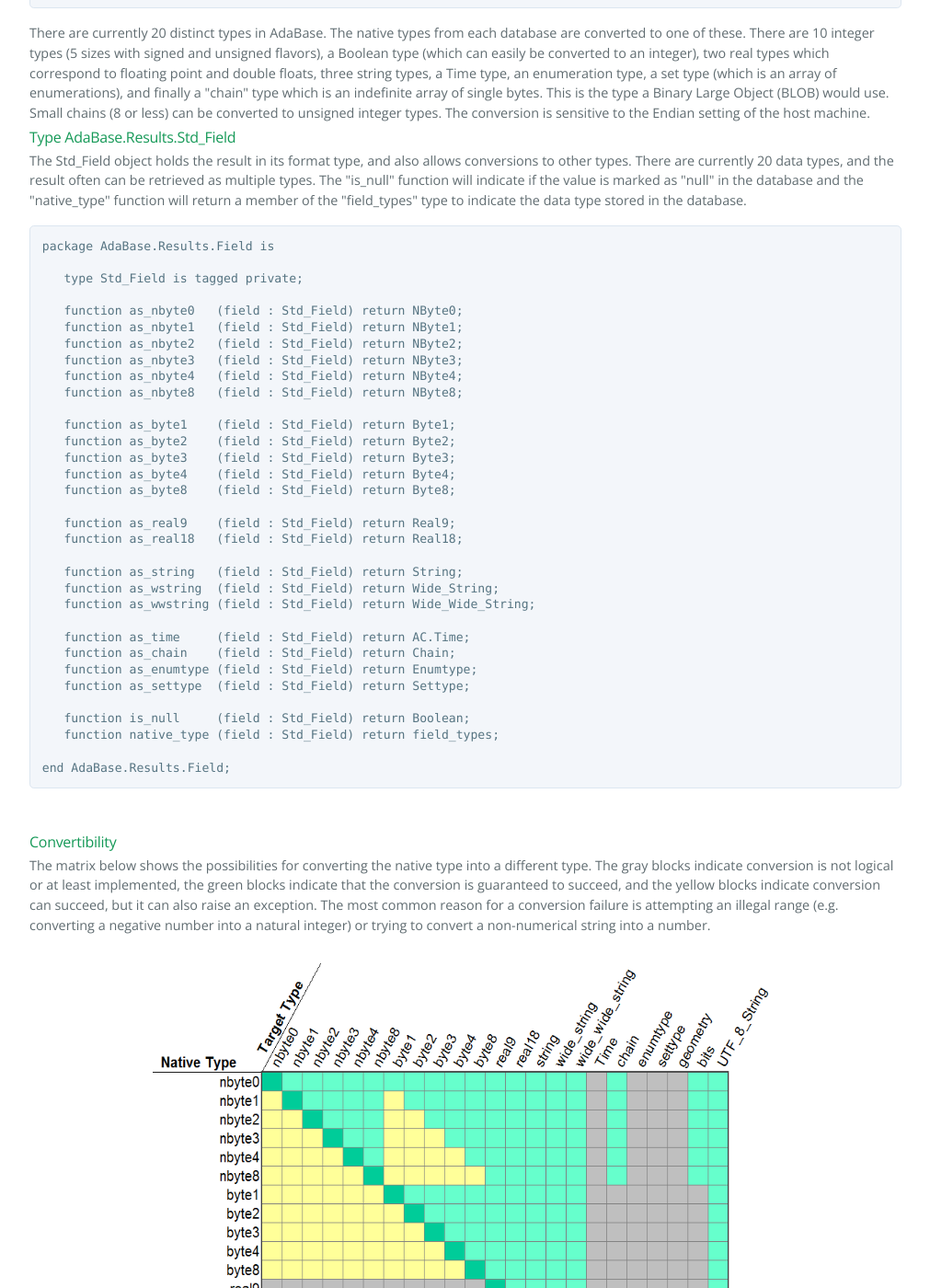
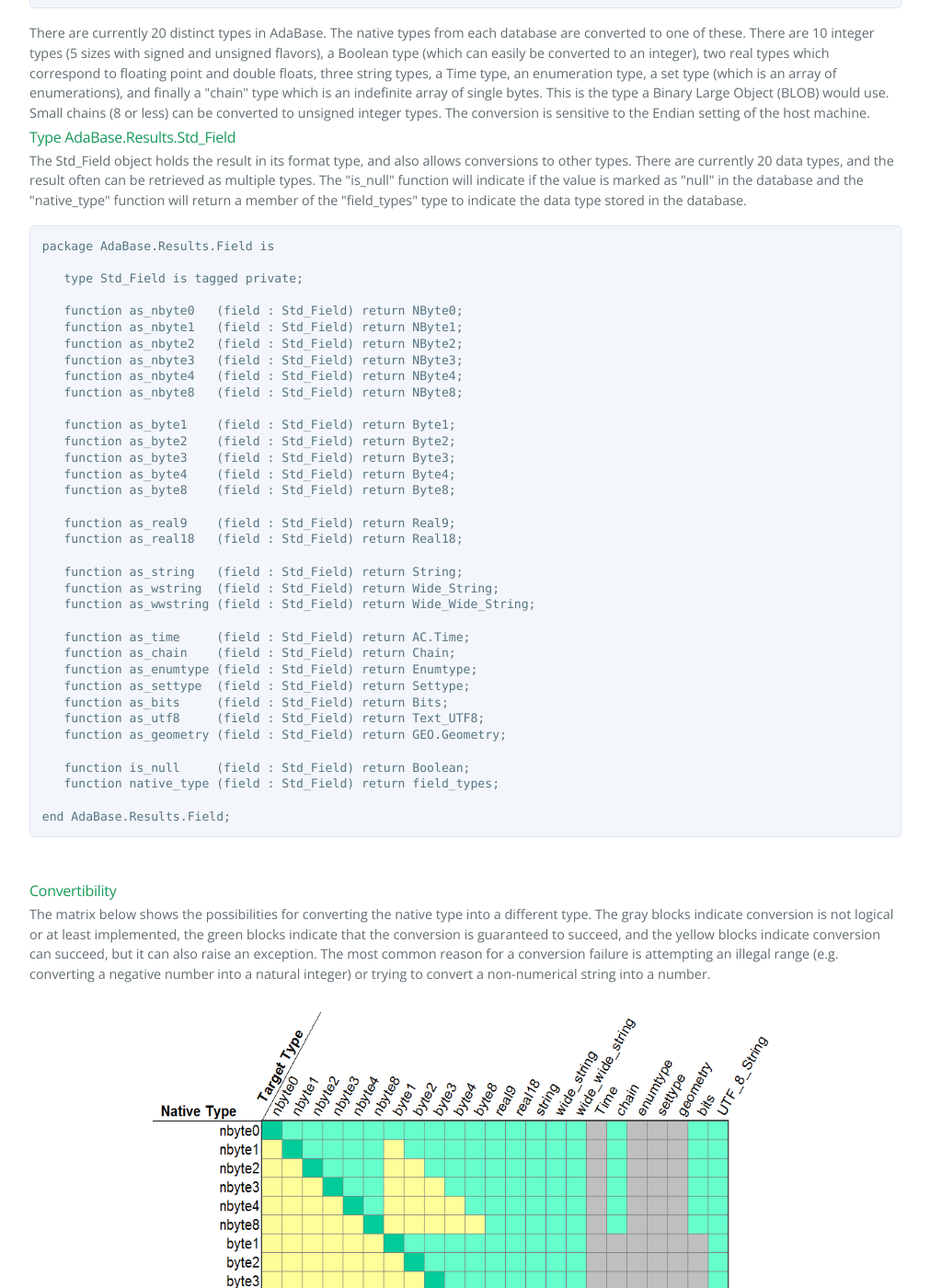
Before and after one commit to jrmarino/AdaBase, a Jekyll site: the page built from res_std_field.md, in a window 1280 px wide and 1400 px high, scrolled down 1086 px. Shown: the whole window at 92% size, without its empty margins (0-1011 px from the left). Built offline with Jekyll 4.4.1, drawn with Linux system fonts in a browser that asks for light colours; some of the changed text lies outside the part shown.

Commit message:
add geometry link to std field page

```diff
--- a/_config.yml
+++ b/_config.yml
@@ -177,6 +177,7 @@
        f_field_native_type: '<a href="res_std_field.html">func native_type</a>'
 
        f_field_as_geometry: '<a href="geometry.html">func as_geometry</a>'
+       geometry: '<a href="geometry.html">Spatial and Geographic Support</a>'
 
        res_spawn_field: '<a href="res_spawn_field.html">result spawn field</a>'
        f_spawn_field: '<a href="res_spawn_field.html">func spawn_field (x3)</a>'
--- a/res_std_field.md
+++ b/res_std_field.md
@@ -109,6 +109,9 @@
    function as_chain    (field : Std_Field) return Chain;
    function as_enumtype (field : Std_Field) return Enumtype;
    function as_settype  (field : Std_Field) return Settype;
+   function as_bits     (field : Std_Field) return Bits;
+   function as_utf8     (field : Std_Field) return Text_UTF8;
+   function as_geometry (field : Std_Field) return GEO.Geometry;
 
    function is_null     (field : Std_Field) return Boolean;
    function native_type (field : Std_Field) return field_types;
@@ -145,6 +148,7 @@
 <div class="sidenav">
   <h3>See Also</h3>
   <ul>
+    <li>{{ page.geometry }}</li>
     <li>{{ page.res_column }}</li>
     <li>{{ page.res_count }}</li>
   </ul>
```
